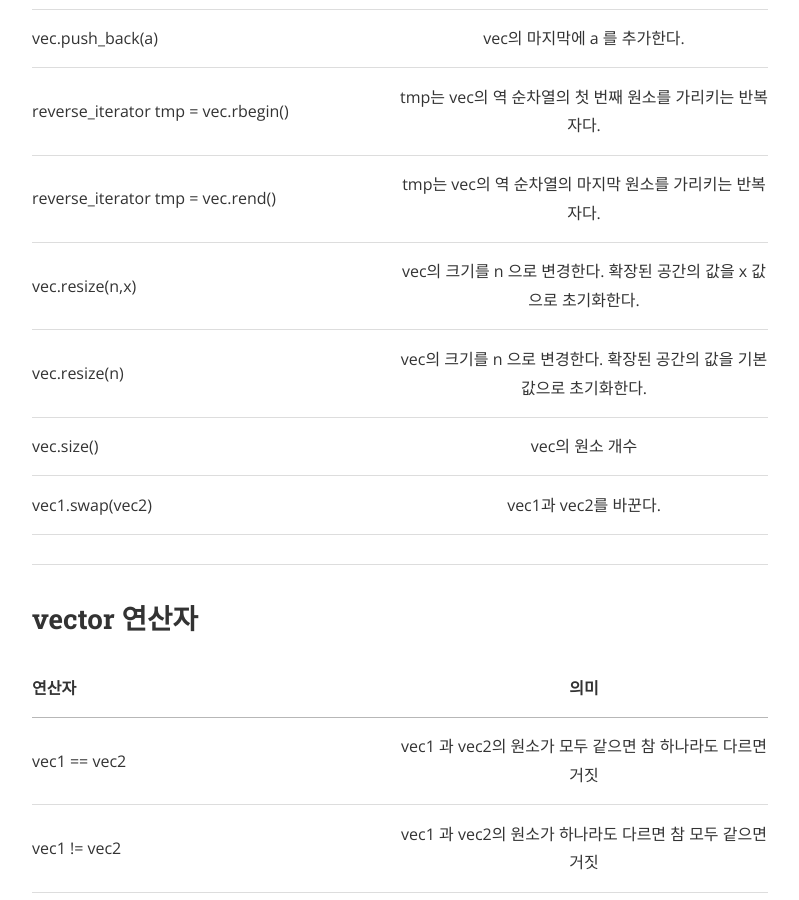
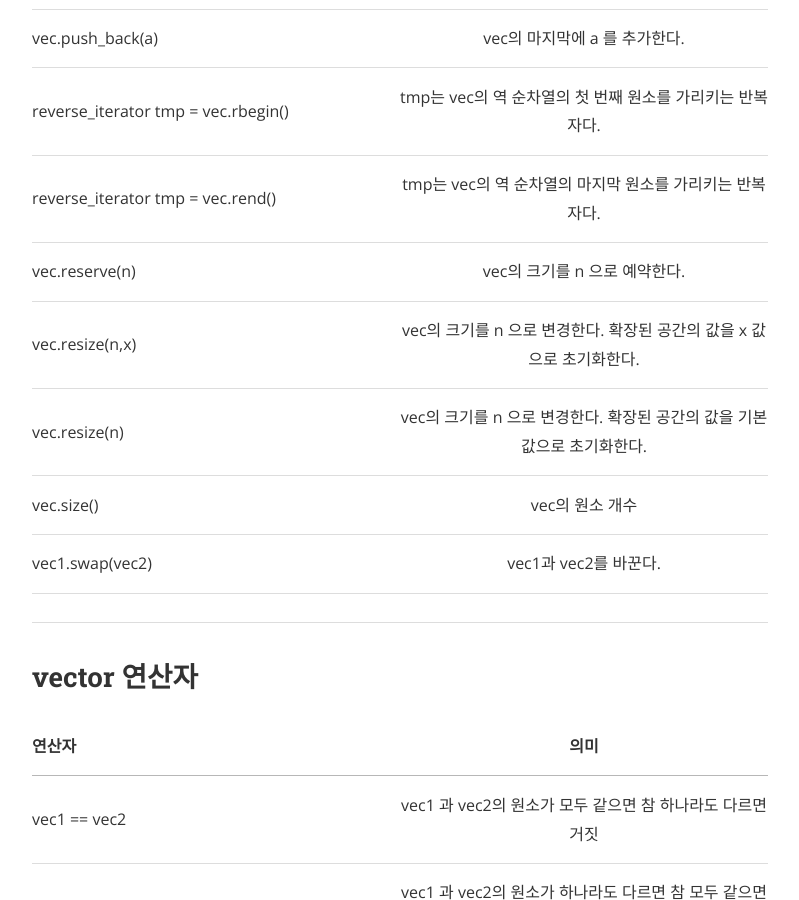
Before and after one commit to atomic0x90/atomic0x90.github.io, a Jekyll site: the page built from _posts/2020-02-16-c++-vector.markdown, in a window 1280 px wide and 900 px high, scrolled down 2162 px. Shown: the whole window, without its empty margins (240-1039 px from the left). Built offline with Jekyll 4.4.1, drawn with Linux system fonts in a browser that asks for light colours; nearby versions of some CDN libraries; comment, search, counter and statistics services are not loaded.

Commit message:
Add vector reserve

```diff
--- a/_posts/2020-02-16-c++-vector.markdown
+++ b/_posts/2020-02-16-c++-vector.markdown
@@ -55,6 +55,7 @@ vec.pop_back()				|vec의 마지막 원소를 제거한다.
 vec.push_back(a)			|vec의 마지막에 a 를 추가한다.
 reverse_iterator tmp = vec.rbegin()	|tmp는 vec의 역 순차열의 첫 번째 원소를 가리키는 반복자다.
 reverse_iterator tmp = vec.rend()	|tmp는 vec의 역 순차열의 마지막 원소를 가리키는 반복자다.
+vec.reserve(n)				|vec의 크기를 n 으로 예약한다.
 vec.resize(n,x)				|vec의 크기를 n 으로 변경한다. 확장된 공간의 값을 x 값으로 초기화한다.
 vec.resize(n)				|vec의 크기를 n 으로 변경한다. 확장된 공간의 값을 기본값으로 초기화한다.
 vec.size()				|vec의 원소 개수
```
